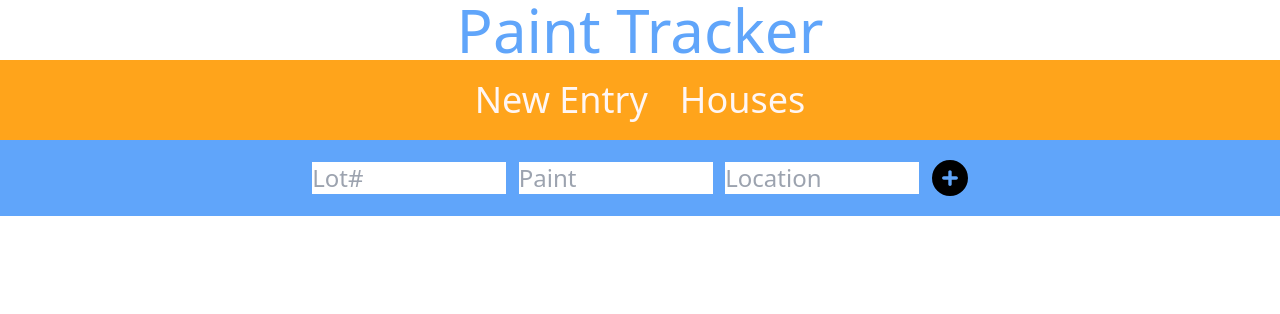
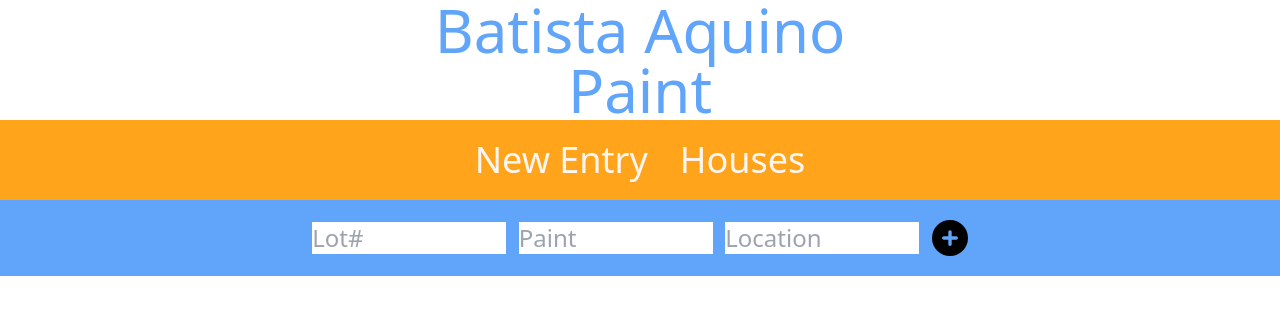
Before and after one commit to wildxxrd/paint-tracker, a React (Create React App) app: page / in a window 1280 px wide. Shown: the top 314 px of the page. Built offline with nearby package versions, Linux system fonts and the light colour scheme.

Commit message:
Heading Changes

```diff
--- a/src/Components/Header.tsx
+++ b/src/Components/Header.tsx
@@ -3,8 +3,9 @@ import '../globalStyles.css'
 
 function Header (): JSX.Element {
   return (
-    <div className='flex justify-center '>
-        <h1 className='text-blue-400 font-bacasime text-6xl'>Paint Tracker</h1>
+    <div className='text-center'>
+        <h1 className='text-blue-400 font-bacasime text-6xl'>Batista Aquino</h1>
+        <h2 className='content-center text-blue-400 font-bacasime text-6xl'>Paint</h2>
     </div>
   )
 }
```
